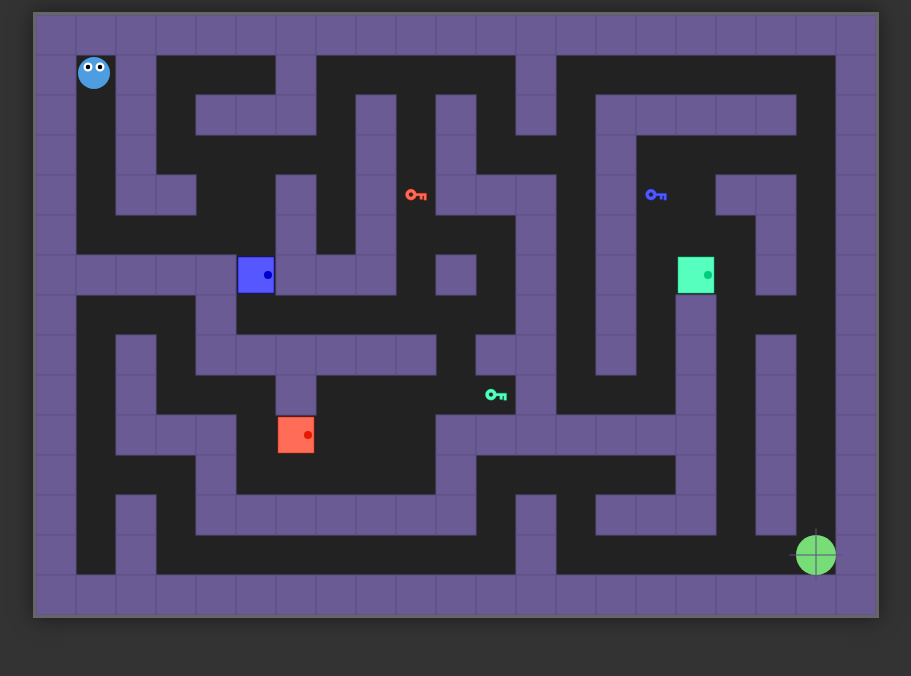
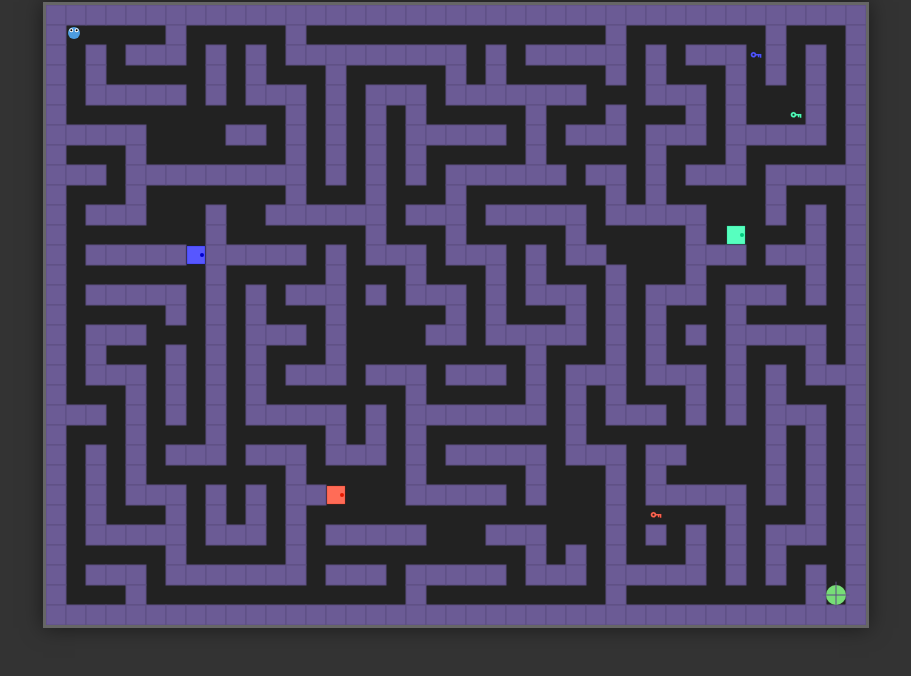
Before and after one commit to eormeno-idei/maze, a plain HTML site: page index.html in a window 1280 px wide. Shown: the part 124-800 px from the top of the page, without its empty margins (184-1095 px from the left). Drawn offline with Linux system fonts and the light colour scheme.

Commit message:
Adjust canvas dimensions and cell size for improved gameplay experience

```diff
--- a/index.html
+++ b/index.html
@@ -9,7 +9,7 @@
 <body>
     <div class="game-container">
         <h1>Laberinto</h1>
-        <canvas id="gameCanvas" width="840" height="600"></canvas>
+        <canvas id="gameCanvas" width="820" height="620"></canvas>
     </div>
     <script src="js/controls.js"></script>
     <script src="js/player.js"></script>
--- a/js/game.js
+++ b/js/game.js
@@ -6,7 +6,7 @@ class Game {
         this.height = this.canvas.height;
 
         // Tamaño de celda y nivel actual
-        this.cellSize = 40; // Size of each cell in the maze
+        this.cellSize = 20; // Size of each cell in the maze
         this.currentLevel = 1;
 
         // Calculate maze dimensions
```
